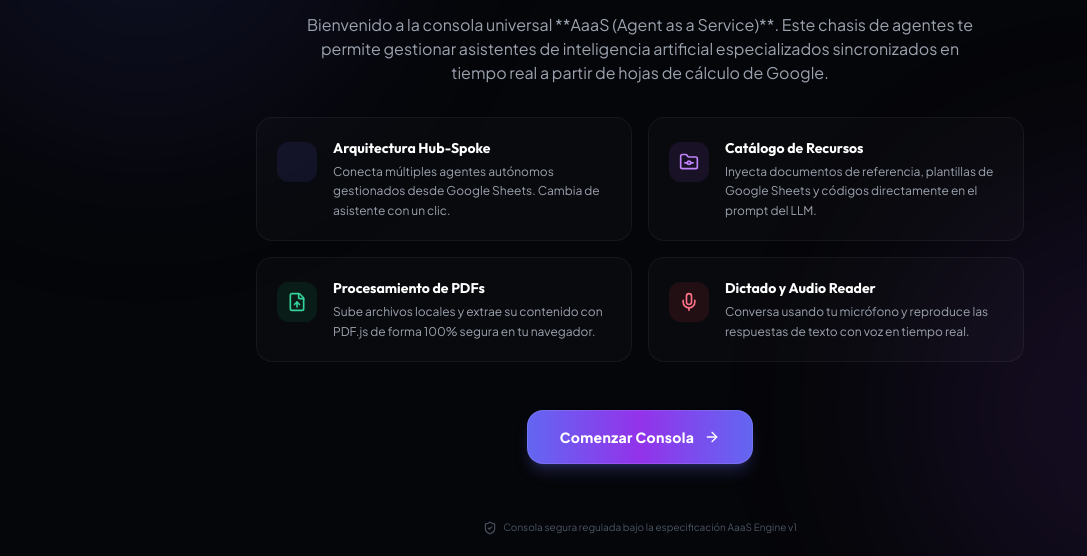
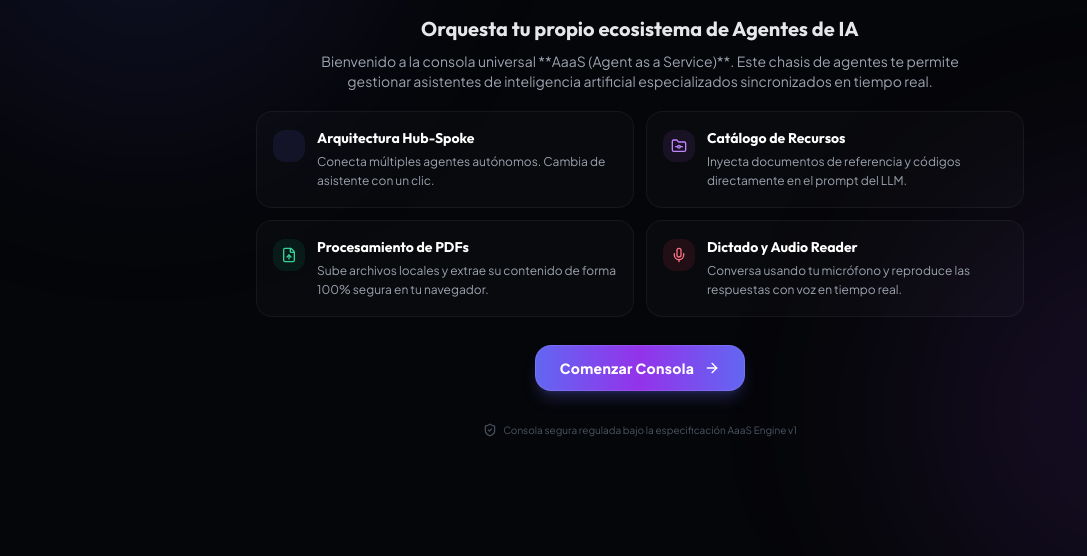
Before and after one commit to MoritaaGit/agentesAaaS, a website: page index.html in a window 1280 px wide. Shown: the part 244-800 px from the top of the page, without its empty margins (0-1087 px from the left). Drawn offline with nearby package versions, Linux system fonts and the light colour scheme.

Commit message:
Mejora de interfaz en landing y actualización de textos

```diff
--- a/index.html
+++ b/index.html
@@ -341,92 +341,92 @@
   <!-- ======================================= -->
   <!-- LANDING WELCOME SCREEN (NEW)            -->
   <!-- ======================================= -->
-  <div id="landing-screen" class="fixed inset-0 z-[9000] flex flex-col items-center justify-center p-4 md:p-8 overflow-y-auto bg-[#050609]">
+  <div id="landing-screen" class="fixed inset-0 z-[9000] flex flex-col items-center justify-center p-4 md:p-6 overflow-y-auto bg-[#050609]">
     <!-- Background Glowing Orbs inside landing -->
     <div class="absolute w-[450px] h-[450px] rounded-full bg-indigo-500/10 filter blur-[100px] -top-20 -left-20 pointer-events-none"></div>
     <div class="absolute w-[450px] h-[450px] rounded-full bg-purple-500/10 filter blur-[100px] -bottom-20 -right-20 pointer-events-none"></div>
 
-    <div class="max-w-4xl w-full text-center relative z-10 space-y-8 animate__animated animate__fadeIn">
+    <div class="max-w-4xl w-full text-center relative z-10 space-y-5 animate__animated animate__fadeIn">
       <!-- Logo & Header -->
-      <div class="flex flex-col items-center gap-3">
-        <div class="w-16 h-16 rounded-2xl bg-gradient-to-tr from-indigo-500 to-purple-600 flex items-center justify-center shadow-lg shadow-indigo-500/20">
-          <i data-lucide="cpu" class="w-8 h-8 text-white"></i>
+      <div class="flex flex-col items-center gap-2">
+        <div class="w-12 h-12 rounded-2xl bg-gradient-to-tr from-indigo-500 to-purple-600 flex items-center justify-center shadow-lg shadow-indigo-500/20">
+          <i data-lucide="cpu" class="w-6 h-6 text-white"></i>
         </div>
-        <h1 class="font-title text-4xl md:text-5xl font-extrabold text-white tracking-tight bg-gradient-to-r from-white via-gray-300 to-indigo-400 bg-clip-text text-transparent">
+        <h1 class="font-title text-3xl md:text-4xl font-extrabold text-white tracking-tight bg-gradient-to-r from-white via-gray-300 to-indigo-400 bg-clip-text text-transparent">
           AaaS Engine Console
         </h1>
-        <p class="text-xs md:text-sm text-indigo-400 font-semibold tracking-widest uppercase">
+        <p class="text-xs text-indigo-400 font-semibold tracking-widest uppercase">
           Universal Agent Chassis
         </p>
       </div>
 
       <!-- Main Description -->
-      <div class="space-y-4 max-w-2xl mx-auto">
-        <h2 class="font-title text-xl md:text-2xl font-bold text-gray-200">
+      <div class="space-y-2 max-w-2xl mx-auto">
+        <h2 class="font-title text-lg md:text-xl font-bold text-gray-200">
           Orquesta tu propio ecosistema de Agentes de IA
         </h2>
-        <p class="text-gray-400 text-sm md:text-base leading-relaxed">
-          Bienvenido a la consola universal **AaaS (Agent as a Service)**. Este chasis de agentes te permite gestionar asistentes de inteligencia artificial especializados sincronizados en tiempo real a partir de hojas de cálculo de Google.
+        <p class="text-gray-400 text-xs md:text-sm leading-relaxed">
+          Bienvenido a la consola universal **AaaS (Agent as a Service)**. Este chasis de agentes te permite gestionar asistentes de inteligencia artificial especializados sincronizados en tiempo real.
         </p>
       </div>
 
       <!-- Features Grid -->
-      <div class="grid grid-cols-1 md:grid-cols-2 gap-4 max-w-3xl mx-auto text-left">
+      <div class="grid grid-cols-1 md:grid-cols-2 gap-3 max-w-3xl mx-auto text-left">
         <!-- Card 1 -->
-        <div class="glass-card p-5 border border-white/5 bg-white/[0.02] hover:bg-white/[0.04] transition-all rounded-2xl flex gap-4">
-          <div class="w-10 h-10 rounded-xl bg-indigo-500/10 flex items-center justify-center text-indigo-400 flex-shrink-0 mt-1">
-            <i data-lucide="bot-share" class="w-5 h-5"></i>
+        <div class="glass-card p-4 border border-white/5 bg-white/[0.02] hover:bg-white/[0.04] transition-all rounded-2xl flex gap-3">
+          <div class="w-8 h-8 rounded-xl bg-indigo-500/10 flex items-center justify-center text-indigo-400 flex-shrink-0 mt-0.5">
+            <i data-lucide="bot-share" class="w-4 h-4"></i>
           </div>
           <div>
             <h3 class="font-title font-bold text-white text-sm">Arquitectura Hub-Spoke</h3>
-            <p class="text-xs text-gray-400 mt-1 leading-relaxed">Conecta múltiples agentes autónomos gestionados desde Google Sheets. Cambia de asistente con un clic.</p>
+            <p class="text-xs text-gray-400 mt-1 leading-relaxed">Conecta múltiples agentes autónomos. Cambia de asistente con un clic.</p>
           </div>
         </div>
 
         <!-- Card 2 -->
-        <div class="glass-card p-5 border border-white/5 bg-white/[0.02] hover:bg-white/[0.04] transition-all rounded-2xl flex gap-4">
-          <div class="w-10 h-10 rounded-xl bg-purple-500/10 flex items-center justify-center text-purple-400 flex-shrink-0 mt-1">
-            <i data-lucide="folder-git" class="w-5 h-5"></i>
+        <div class="glass-card p-4 border border-white/5 bg-white/[0.02] hover:bg-white/[0.04] transition-all rounded-2xl flex gap-3">
+          <div class="w-8 h-8 rounded-xl bg-purple-500/10 flex items-center justify-center text-purple-400 flex-shrink-0 mt-0.5">
+            <i data-lucide="folder-git" class="w-4 h-4"></i>
           </div>
           <div>
             <h3 class="font-title font-bold text-white text-sm">Catálogo de Recursos</h3>
-            <p class="text-xs text-gray-400 mt-1 leading-relaxed">Inyecta documentos de referencia, plantillas de Google Sheets y códigos directamente en el prompt del LLM.</p>
+            <p class="text-xs text-gray-400 mt-1 leading-relaxed">Inyecta documentos de referencia y códigos directamente en el prompt del LLM.</p>
           </div>
         </div>
 
         <!-- Card 3 -->
-        <div class="glass-card p-5 border border-white/5 bg-white/[0.02] hover:bg-white/[0.04] transition-all rounded-2xl flex gap-4">
-          <div class="w-10 h-10 rounded-xl bg-emerald-500/10 flex items-center justify-center text-emerald-400 flex-shrink-0 mt-1">
-            <i data-lucide="file-up" class="w-5 h-5"></i>
+        <div class="glass-card p-4 border border-white/5 bg-white/[0.02] hover:bg-white/[0.04] transition-all rounded-2xl flex gap-3">
+          <div class="w-8 h-8 rounded-xl bg-emerald-500/10 flex items-center justify-center text-emerald-400 flex-shrink-0 mt-0.5">
+            <i data-lucide="file-up" class="w-4 h-4"></i>
           </div>
           <div>
             <h3 class="font-title font-bold text-white text-sm">Procesamiento de PDFs</h3>
-            <p class="text-xs text-gray-400 mt-1 leading-relaxed">Sube archivos locales y extrae su contenido con PDF.js de forma 100% segura en tu navegador.</p>
+            <p class="text-xs text-gray-400 mt-1 leading-relaxed">Sube archivos locales y extrae su contenido de forma 100% segura en tu navegador.</p>
           </div>
         </div>
 
         <!-- Card 4 -->
-        <div class="glass-card p-5 border border-white/5 bg-white/[0.02] hover:bg-white/[0.04] transition-all rounded-2xl flex gap-4">
-          <div class="w-10 h-10 rounded-xl bg-rose-500/10 flex items-center justify-center text-rose-400 flex-shrink-0 mt-1">
-            <i data-lucide="mic" class="w-5 h-5"></i>
+        <div class="glass-card p-4 border border-white/5 bg-white/[0.02] hover:bg-white/[0.04] transition-all rounded-2xl flex gap-3">
+          <div class="w-8 h-8 rounded-xl bg-rose-500/10 flex items-center justify-center text-rose-400 flex-shrink-0 mt-0.5">
+            <i data-lucide="mic" class="w-4 h-4"></i>
           </div>
           <div>
             <h3 class="font-title font-bold text-white text-sm">Dictado y Audio Reader</h3>
-            <p class="text-xs text-gray-400 mt-1 leading-relaxed">Conversa usando tu micrófono y reproduce las respuestas de texto con voz en tiempo real.</p>
+            <p class="text-xs text-gray-400 mt-1 leading-relaxed">Conversa usando tu micrófono y reproduce las respuestas con voz en tiempo real.</p>
           </div>
         </div>
       </div>
 
       <!-- Action Button -->
-      <div class="pt-4">
-        <button id="btn-start-landing" class="px-8 py-4 rounded-2xl bg-gradient-to-r from-indigo-500 via-purple-600 to-indigo-500 hover:brightness-110 text-white font-extrabold text-sm tracking-wide shadow-lg shadow-indigo-500/25 transition-all flex items-center gap-2.5 mx-auto border border-white/10 hover:scale-[1.02]">
+      <div class="pt-2">
+        <button id="btn-start-landing" class="px-6 py-3 rounded-2xl bg-gradient-to-r from-indigo-500 via-purple-600 to-indigo-500 hover:brightness-110 text-white font-extrabold text-sm tracking-wide shadow-lg shadow-indigo-500/25 transition-all flex items-center gap-2.5 mx-auto border border-white/10 hover:scale-[1.02]">
           Comenzar Consola
           <i data-lucide="arrow-right" class="w-4 h-4"></i>
         </button>
       </div>
 
       <!-- Footer Info -->
-      <div class="text-[10px] text-gray-600 flex items-center justify-center gap-1.5 pt-6">
+      <div class="text-[10px] text-gray-600 flex items-center justify-center gap-1.5 pt-3">
         <i data-lucide="shield-check" class="w-3.5 h-3.5"></i>
         <span>Consola segura regulada bajo la especificación AaaS Engine v1</span>
       </div>
```
